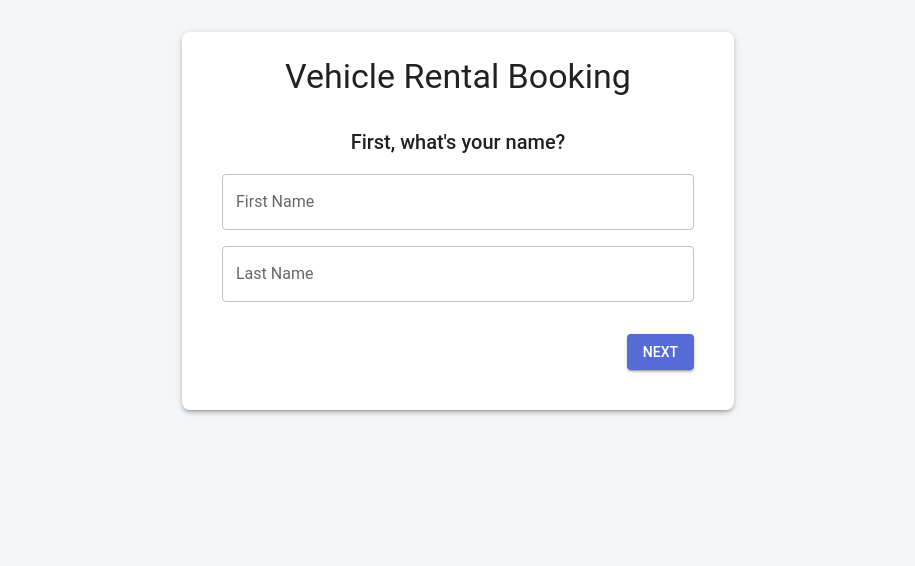
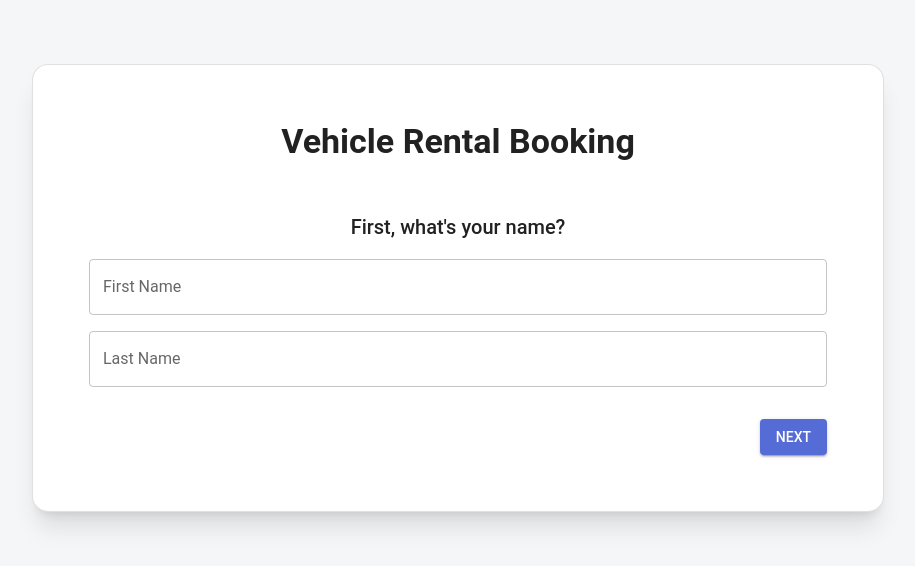
Before and after one commit to rizonkumar/vehicle-rental-app, a React (Vite) app in the folder frontend/: page / in a window 1280 px wide. Shown: the top 566 px of the page, without its empty margins (182-1097 px from the left). Built offline with nearby package versions, Linux system fonts and the light colour scheme; some icons are missing.

Commit message:
Feat: Improved the UI of App.jsx

```diff
--- a/frontend/src/App.jsx
+++ b/frontend/src/App.jsx
@@ -4,10 +4,11 @@ import Box from "@mui/material/Box";
 import BookingForm from "./components/BookingForm/BookingForm";
 import { ToastContainer } from "react-toastify";
 import "react-toastify/dist/ReactToastify.css";
+import CarRentalIcon from "@mui/icons-material/CarRental";
 
 function App() {
   return (
-    <Container maxWidth="sm">
+    <Container maxWidth="md">
       <ToastContainer
         position="top-right"
         autoClose={5000}
@@ -22,17 +23,32 @@ function App() {
       />
       <Box
         sx={{
-          my: 4,
+          mt: { xs: 4, sm: 8 },
+          mb: 4,
           display: "flex",
           flexDirection: "column",
           alignItems: "center",
           bgcolor: "background.paper",
-          p: 3,
-          borderRadius: 2,
-          boxShadow: 3,
+          p: { xs: 3, sm: 5 },
+          borderRadius: 4,
+          boxShadow:
+            "0 20px 25px -5px rgb(0 0 0 / 0.1), 0 8px 10px -6px rgb(0 0 0 / 0.1)",
+          border: "1px solid",
+          borderColor: "divider",
         }}
       >
-        <Typography variant="h4" component="h1" gutterBottom>
+        <CarRentalIcon color="primary" sx={{ fontSize: 48, mb: 2 }} />
+
+        <Typography
+          variant="h4"
+          component="h1"
+          sx={{
+            fontWeight: "700",
+            color: "text.primary",
+            textAlign: "center",
+            mb: 4,
+          }}
+        >
           Vehicle Rental Booking
         </Typography>
         <BookingForm />
```
